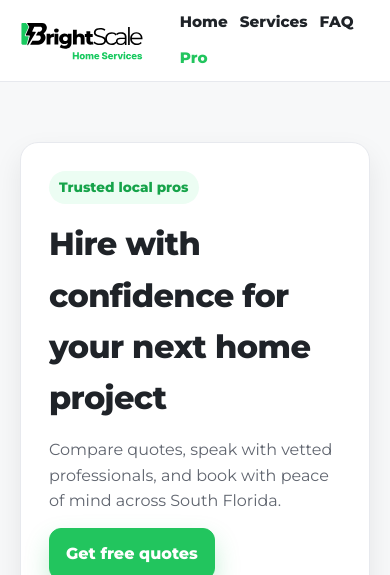
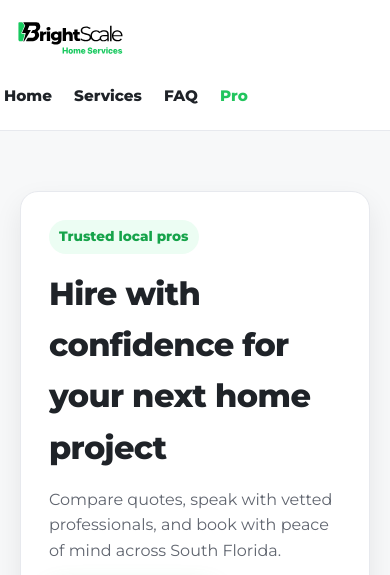
Before and after one commit to libanius/brightscale-homepage, a plain HTML site: page index.html in a window 390 px wide. Shown: the top 575 px of the page. Drawn offline with Linux system fonts and the light colour scheme.

Commit message:
chore: deletou arquivo homepage.html e moveu menu para esquerda

```diff
--- a/index.html
+++ b/index.html
@@ -84,6 +84,13 @@
       font-weight:600;
       font-size:.95rem;
       flex-wrap:wrap;
+      justify-content:flex-end;
+    }
+
+    .menu a{
+      display:inline-flex;
+      align-items:center;
+      padding:8px 6px;
     }
 
     .menu a.pro{color:var(--accent)}
@@ -549,6 +556,21 @@
       .cookie-actions{width:100%}
       .cookie-btn{flex:1}
     }
+
+    @media(max-width:640px){
+      .nav{
+        flex-wrap:wrap;
+        gap:12px;
+        padding:12px 0;
+      }
+      .logo-img{height:50px}
+      .menu{
+        width:100%;
+        justify-content:flex-start;
+        gap:14px;
+      }
+      .menu a{padding:10px 4px}
+    }
   </style>
 </head>
 
```
